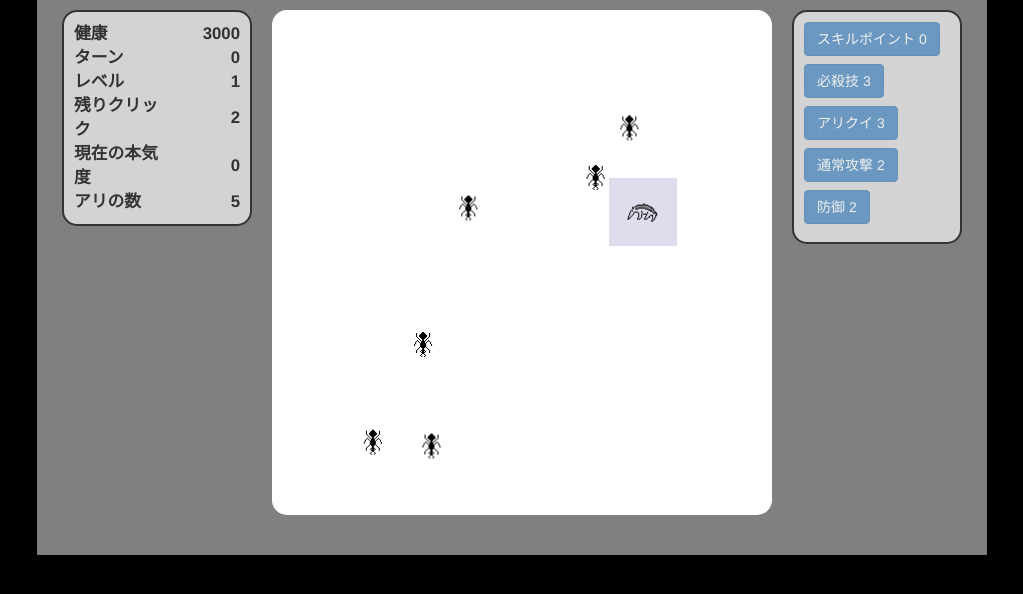
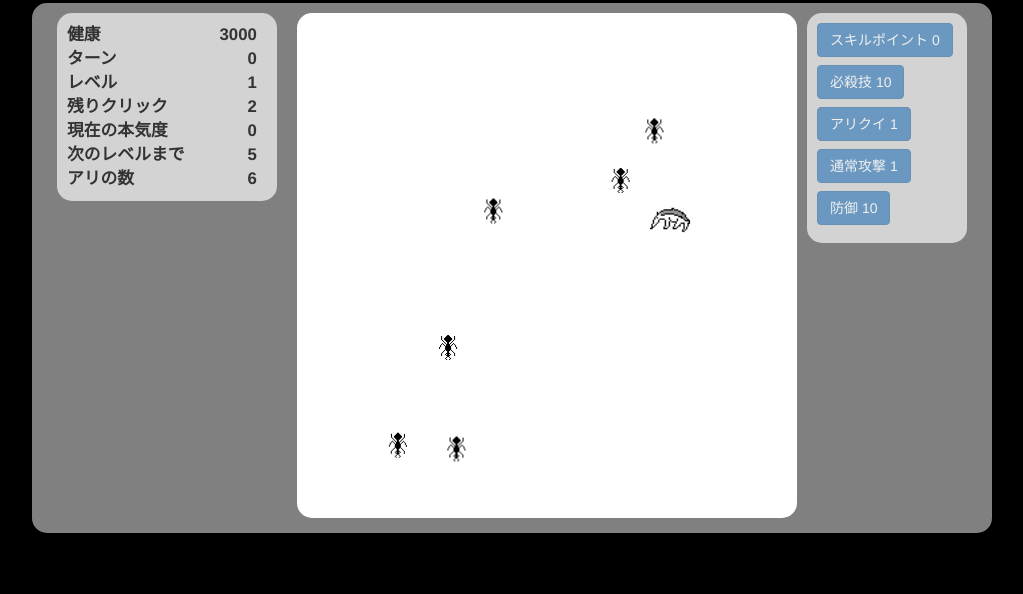
Before and after one commit to nsuke/ari, a website: page app/index.html in a window 1280 px wide. Both pictures are taken after a click on the element 650 px from the left and 260 px from the top of the page. Shown: the whole page, without its empty margins (128-1151 px from the left). Drawn offline with nearby package versions, Linux system fonts and the light colour scheme.

Commit message:
Add some effects and new features.

```diff
--- a/app/css/ant.css
+++ b/app/css/ant.css
@@ -9,20 +9,29 @@ canvas {
 }
 
 #container {
+  border-radius:15px;
 	background-color: gray;
+	margin-top: 3px;
 	margin-left: auto;
 	margin-right: auto;
-	width: 950px;
-  padding-bottom: 30px;
+	width: 960px;
+  padding-bottom: 15px;
+}
+
+#wrapper {
+  background: black;
+  width: auto;
+	margin-left: auto;
+	margin-right: auto;
 }
 
 #side {
   background-color: lightgray;
   font-size: 1.2em;
   font-weight: bold;
-  width: 190px;
+  width: 220px;
   float: left;
-  border:2px solid;
+  border:0px solid;
   border-radius:15px;
   padding:10px;
   margin:10px;
@@ -46,12 +55,13 @@ td {
 
 #control-panel {
   background-color: lightgray;
-	float: left;
-	width: 170px;
-	border:2px solid;
+	float: right;
+	width: 160px;
+	border:0px solid;
 	border-radius:15px;
 	padding:10px;
-	margin:10px;
+	margin-right:10px;
+	margin-top:10px;
 }
 
 #main {
@@ -60,7 +70,8 @@ td {
 	border:0px solid;
 	border-radius:15px;
 	padding:10px;
-	margin:10px;
+	margin-left: 10px;
+	margin-top: 10px;
 }
 
 #gameover {
--- a/app/index.html
+++ b/app/index.html
@@ -20,6 +20,7 @@
     <tr><th>レベル</th><td>{{user.level}}</td></tr>
     <tr><th>残りクリック</th><td>{{user.clicks}}</td></tr>
     <tr><th>現在の本気度</th><td>{{user.motivation}}</td></tr>
+    <tr><th>次のレベルまで</th><td>{{user.levelupRate - user.motivation}}</td></tr>
     <tr><th>アリの数</th><td>{{antCount}}</td></tr>
     </tbody>
   </table>
@@ -34,16 +35,18 @@
     <button class="btn btn-primary" id="skill-point" disabled="true">スキルポイント {{user.skillPoint}}</button>
   </div>
   <div class="control-panel-elem">
-    <button class="ng-class: skillPointStyle();" id="special-upgrade" data-ng:disabled="user.skillPoint <= 0">必殺技 {{user.specialUpgrade}}</button>
+    <button class="ng-class: skillPointStyle();" id="special-upgrade" data-ng:disabled="user.skillPoint <= 0">必殺技 {{user.specialKill.value}}</button>
   </div>
   <div class="control-panel-elem">
-    <button class="ng-class: skillPointStyle();" id="eater-upgrade" data-ng:class="{{}}" data-ng:disabled="user.skillPoint <= 0">アリクイ {{user.eaterUpgrade}}</button>
+    <button class="ng-class: skillPointStyle();" id="eater-upgrade" data-ng:class="{{}}" data-ng:disabled="user.skillPoint <= 0">アリクイ {{eaterCount}}</button>
+    <!-- | {{user.eaterEat.value}}</button> -->
   </div>
   <div class="control-panel-elem">
-    <button class="ng-class: skillPointStyle();" id="crush-upgrade" data-ng:disabled="user.skillPoint <= 0">通常攻撃 {{user.crushUpgrade}}</button>
+    <button class="ng-class: skillPointStyle();" id="crush-upgrade" data-ng:disabled="user.skillPoint <= 0">通常攻撃 {{user.crushKill.value}}</button>
+    <!--  | {{user.crushRadius.value}}</button> -->
   </div>
   <div class="control-panel-elem">
-    <button class="ng-class: skillPointStyle();" id="defense-upgrade" data-ng:disabled="user.skillPoint <= 0">防御 {{user.defenseUpgrade}}</button>
+    <button class="ng-class: skillPointStyle();" id="defense-upgrade" data-ng:disabled="user.skillPoint <= 0">防御 {{user.defense.value}}</button>
   </div>
 </div>
 
--- a/app/js/ant.js
+++ b/app/js/ant.js
@@ -3,6 +3,8 @@
 var ariApp = angular.module('ariApp', []);
 ariApp.controller('AriCtrl', function($scope) {
   $scope.stats = stats;
+
+  var muted = false;
 
   //console.log(localStorage.getItem("key1"));
 
@@ -45,12 +47,15 @@ ariApp.controller('AriCtrl', function($scope) {
   $scope.stats = stats;
 
   var eaters = [];
+  $scope.eaterCount = 0;
 
   function summonAnteater() {
     var x = Math.random() * (width - margin*2) + margin;
     var y = Math.random() * (height - margin*2) + margin;
     var r = Math.random() * maxRotate - maxRotate * 0.5;
-    eaters.push(new Anteater(x, y, r));
+    var eater = new Anteater(x, y, r);
+    eaters.push(eater);
+    return eater;
   }
 
   var started = false;
@@ -60,8 +65,8 @@ ariApp.controller('AriCtrl', function($scope) {
   };
 
   Enemy.prototype.nextTurn = function(numTurns) {
-    this.antsPerTurn = Math.floor(Math.max(3 + Math.pow(numTurns, 1.3) * 0.05), this.numTurns * 0.3);
-    console.log("ants per turn: " + this.antsPerTurn);
+    this.antsPerTurn = 3 + Math.floor(Math.max(Math.pow(numTurns, 1.333) * 0.1), this.numTurns * 0.3);
+    //console.log("ants per turn: " + this.antsPerTurn);
   };
 
   var enemy = new Enemy();
@@ -88,42 +93,35 @@ ariApp.controller('AriCtrl', function($scope) {
     this.levelupRate = 5;
     this.level = 1;
 
-
     this.skillPoint = 0;
 
     this.specialUpgrade = 0;
     this.specialRate = new UserStatus(0.0, 1.0, 0.008, true);
-    this.specialKill = new UserStatus(14, 1000, 1.5);
+    this.specialKill = new UserStatus(6, 1000, 2);
 
     this.eaterUpgrade = 0;
-    this.eaterMove = new UserStatus(9, 50, 1);
-    this.eaterRadius = new UserStatus(30, 60, 1.5);
-    this.eaterEat = new UserStatus(1, 3, 0.05);
+    this.eaterMove = new UserStatus(10, 60, 2);
+    this.eaterRadius = new UserStatus(80, 90, 1);
+    this.eaterRate = new UserStatus(0.5, 1.0, 0.005, true);
+    this.eaterEat = new UserStatus(3, 9, 0.2);
+    this.eaterCost = 3;
 
     this.crushUpgrade = 0;
-    this.crushRadius = new UserStatus(9, 48, 3);
-    this.crushKill = new UserStatus(0.5, 1000, 0.5);
+    this.crushRadius = new UserStatus(7, 80, 2.5, true);
+    this.crushKill = new UserStatus(0, 1000, 1);
 
     this.defenseUpgrade = 0;
-    this.defense = new UserStatus(0, 1000, 16);
+    this.defense = new UserStatus(2, 1000, 8);
   };
 
-  User.prototype.clicked = function() {
-    if(this.clicks > 0) {
-      this.clicks--;
-      return true;
-    } else {
-      return false;
-    }
-  };
-
+  var levelSound = new Audio("se/level.mp3");
   User.prototype.levelup = function() {
-    var snd = new Audio("se/level.mp3");
-    snd.play();
+    var snd = new Audio("se/level.wav");
+    if(!muted) levelSound.play();
+    var nextLevel = Math.floor(Math.pow(this.level, 1.25) * 8 + 5);
     this.level++;
-    var nextLevel = Math.pow((this.level - 1), 1.1) * 8 + 5;
-    console.log("next level: " + nextLevel);
     this.levelupRate = this.levelupRate + nextLevel;
+    //this.skillPoint += Math.floor(this.level * 0.2) + 1;
     this.skillPoint += 2;
     //updateStats();
   };
@@ -164,7 +162,7 @@ ariApp.controller('AriCtrl', function($scope) {
   User.prototype.nextTurn = function(turnCount) {
     var dmg = ants.length - this.defense.value;
     if(dmg > 0)
-      this.health -= ants.length;
+      this.health -= dmg;
     if(this.health <= 0) {
       this.health = 0;
       gameover();
@@ -220,18 +218,15 @@ ariApp.controller('AriCtrl', function($scope) {
   var Anteater = function(x, y, rotate) {
     Drawable.call(this, x, y, rotate);
     this.image = anteaterImage2;
-    this.imageWidth = 30;
-    this.imageHeight = 30;
+    this.imageWidth = 40;
+    this.imageHeight = 40;
     //  this.eatRadius = 60;
   };
   Anteater.prototype = Object.create(Drawable.prototype);
 
   Anteater.prototype.drawRadius = function(context) {
     var center = this.centerCoords();
-    var left = center.x - user.eaterRadius.value;
-    var top = center.y - user.eaterRadius.value;
-    context.fillStyle = "#DDE";
-    context.fillRect(left, top, user.eaterRadius.value * 2, user.eaterRadius.value * 2);
+    drawCircle(context, center.x, center.y, user.eaterRadius.value);
   };
 
   Anteater.prototype.swapImage = function() {
@@ -240,14 +235,15 @@ ariApp.controller('AriCtrl', function($scope) {
 
   function allAntsWithin(centerX, centerY, radius, max) {
     var ret = [];
+    var r2 = Math.pow(radius, 2);
     $.each(ants, function(i, e) {
       var ant = this.centerCoords();
-      var dx = Math.abs(centerX - ant.x);
-      var dy = Math.abs(centerY - ant.y);
-      if(dx <= radius && dy <= radius) {
+      var x2 = Math.pow(centerX - ant.x, 2);
+      var y2 = Math.pow(centerY - ant.y, 2);
+      if(x2 + y2 <= r2) {
         ret.push(i);
         if(max && ret.length >= max) {
-          console.log("eat max: " + max);
+          //console.log("eat max: " + max);
           return ret;
         }
       }
@@ -257,19 +253,18 @@ ariApp.controller('AriCtrl', function($scope) {
 
   Anteater.prototype.eat = function() {
     var eater = this.centerCoords();
+    this.drawRadius(canvas.getContext('2d'));
     var radius = user.eaterRadius.value;
     var toBeEaten = allAntsWithin(eater.x, eater.y, user.eaterRadius.value, user.eaterEat.value);
-    toBeEaten.sort();
+    toBeEaten.sort(function(a, b) { return a - b; });
     var n = toBeEaten.length;
-    //var context = canvas.getContext("2d");
     if(n > 0) {
       var snd = Math.random() > 0.8 ? eatSound2 : eatSound1;
-      snd.play();
+      if(!muted) snd.play();
     }
     while(n > 0 && ants.length > 0) {
       var i = toBeEaten[--n];
-      //ants[i].erase(context);
-      if(Math.random() < 0.9) {
+      if(Math.random() < user.eaterRate.value) {
         killed(i, null);
         stats.eatCount++;
       }
@@ -277,11 +272,6 @@ ariApp.controller('AriCtrl', function($scope) {
   };
 
   function updateStats() {
-    //  $("#health").text("健康: "+user.health);
-    //  $("#click-count").text("あと "+user.clicks+"クリック！");
-    //  $("#kill-count").text("現在の本気："+user.motivation+"");
-    //  $("#skill-point").text("スキルポイント："+user.skillPoint+"");
-    //  $("#level").text("レベル："+user.level+"");
     $scope.$digest();
   }
 
@@ -296,8 +286,6 @@ ariApp.controller('AriCtrl', function($scope) {
   var ants = [];
   $scope.antCount = 0;
   function updateAntCount() {
-    //$("#ant-count").text("今のアリの数：　"+ants.length);
-    //$scope.$digest();
     $scope.$apply(function() {
       $scope.antCount = ants.length;
     });
@@ -324,49 +312,66 @@ ariApp.controller('AriCtrl', function($scope) {
     }
   }
 
+  function drawCircle(context, x, y, r) {
+    context.beginPath();
+    context.arc(x, y, r, 0, 2 * Math.PI, false);
+    context.fillStyle = "rgba(255, 232, 240, 0.3)";
+    context.fill();
+  }
+
   $("#myCanvas").click(function(e) {
     stats.clickCount++;
     if(!started) {
       start();
     }
-    if(!user.clicked()) {
-      return;
-    }
+    if(user.clicks <= 0) return;
+    var isLast = user.clicks == 1;
+    $scope.$apply(function() {
+      --user.clicks;
+    });
+
     var x = e.pageX - this.offsetLeft;
     var y = e.pageY - this.offsetTop;
+    var r = user.crushRadius.value;
 
-    var killing = allAntsWithin(x, y, user.crushRadius.value);
-    killing.sort();
-    var n = Math.min(killing.length, user.crushKill.value);
+    var context = canvas.getContext("2d");
+    drawCircle(context, x, y, r);
+    var killing = allAntsWithin(x, y, r);
+    killing.sort(function(a, b) { return a - b; });
+    var n = Math.min(killing.length, Math.max(1, user.crushKill.value));
     if(n > 0) {
-      var context = canvas.getContext("2d");
-      while(n > 0) {
-        stats.crushCount++;
+      while(n > 0 && ants.length > 0) {
         var i = killing[--n];
         var ant = ants[i];
         if(ant) {
           ant.erase(context);
+        } else {
+          console.log(killing);
+          console.log("len: "+ants.length);
+          console.log("n: "+n);
+          console.log("i: "+i);
         }
         killed(i);
+        stats.crushCount++;
       }
       if(Math.random() < user.specialRate.value) {
         special();
       }
-      //drawObjects();
     } else {
       stats.missCount++;
     }
 
-    if(user.clicks === 0) {
+    if(isLast) {
       nextTurn();
+    } else {
+      //updateStats();
     }
-    updateStats();
   });
 
   function killed(i, sound) {
     if(sound === null) {
     } else if(sound) {
-      sound.play();
+      if(!muted) sound.play();
     } else {
       playDead();
     }
@@ -381,15 +386,15 @@ ariApp.controller('AriCtrl', function($scope) {
   function playDead() {
     var file = 0.7 < Math.random() ? "se/dead1.mp3" : "se/dead2.mp3";
     var snd = new Audio(file);
-    snd.play();
+    if(!muted) snd.play();
   }
 
   var specialSound = new Audio("se/special.mp3");
   function special() {
     stats.specialCount++;
-    specialSound.play();
+    if(!muted) specialSound.play();
     var n = Math.min(user.specialKill.value, ants.length);
-    console.log("killing by special: " + n);
+    //console.log("killing by special: " + n);
     var t1 = n > user.specialKill.value > 42 ? 33 : 66;
     var t2 = Math.max(t1, 2400 - t1 * n);
     n = user.specialKill.value;
@@ -419,9 +424,9 @@ ariApp.controller('AriCtrl', function($scope) {
     }
     clearCanvas(canvas);
     var context = canvas.getContext("2d");
-    $.each(eaters, function() {
-      this.drawRadius(context);
-    });
+//    $.each(eaters, function() {
+//      this.drawRadius(context);
+//    });
     $.each(eaters, function() {
       this.draw(context);
     });
@@ -439,7 +444,6 @@ ariApp.controller('AriCtrl', function($scope) {
   var antIncoming = false;
   var drawLoop;
   function start() {
-
     antIncoming = true;
   }
 
@@ -469,7 +473,6 @@ ariApp.controller('AriCtrl', function($scope) {
       this.draw(context);
     });
     updateAntCount();
-    //drawObjects();
     setTimeout(function() {
       eat();
     }, 1);
@@ -491,25 +494,10 @@ ariApp.controller('AriCtrl', function($scope) {
 
   var frame = 0;
   $scope.init = function() {
-    //this.specialUpgrade = 1;
-    //this.specialRate = new UserStatus(0.0, 1.0, 0.01, true);
-    //this.specialKill = new UserStatus(18, 1000, 2);
-
-    //this.eaterUpgrade = 1;
-    //this.eaterMove = new UserStatus(8, 48, 1);
-    //this.eaterRadius = new UserStatus(50, 100, 1.5);
-    //this.eaterEat = new UserStatus(1, 3, 0.05);
-
-    //this.crushUpgrade = 1;
-    //this.crushRadius = new UserStatus(9, 50, 3);
-    //this.crushKill = new UserStatus(0.5, 16, 0.5);
-
-    //this.defenseUpgrade = 1;
-    //this.defense = new UserStatus(0, 1000, 16);
-    user.specialUpgrade = 3;
-    user.eaterUpgrade = 3;
-    user.crushUpgrade = 2;
-    user.defenseUpgrade = 2;
+    user.specialUpgrade = 2;
+    user.eaterUpgrade = 2;
+    user.crushUpgrade = 1;
+    user.defenseUpgrade = 1;
     user.specialRate.update(user.specialUpgrade);
     user.specialKill.update(user.specialUpgrade);
     user.eaterMove.update(user.eaterUpgrade);
@@ -521,13 +509,14 @@ ariApp.controller('AriCtrl', function($scope) {
     addAnts(5);
     $scope.antCount = ants.length;
     summonAnteater();
-    //summonAnteater();
+    $scope.eaterCount = eaters.length;
     drawLoop = setInterval(function() {
       var shouldEaterMove = ++frame % 6 === 0;
       var shouldEaterFlip = frame % 2 === 0;
       var shouldAddAnt = antIncoming && (frame % 8 === 0);
       if(shouldAddAnt) {
         addAnt();
+        updateAntCount();
       }
       $.each(eaters, function() {
         if(shouldEaterFlip) this.swapImage();
@@ -544,26 +533,28 @@ ariApp.controller('AriCtrl', function($scope) {
     $scope.$apply(function() {
       user.skillPoint--;
       user.defenseUpgrade++;
+      var lvl = user.defenseUpgrade;
+      user.defense.update(lvl);
     });
-    var lvl = user.defenseUpgrade;
-    user.defense.update(lvl);
   });
 
   $("#eater-upgrade").click(function() {
+    var m = user.eaterUpgrade % user.eaterCost;
+    var newEater = m == 2;
     $scope.$apply(function() {
       user.skillPoint--;
       user.eaterUpgrade++;
-    });
-    var m = user.eaterUpgrade % 3;
-    if(m == 1) {
-      summonAnteater();
-      drawObjects();
-    } else {
+      if(newEater) {
+        $scope.eaterCount++;
+      }
       var lvl = user.eaterUpgrade;
       user.eaterMove.update(lvl);
       user.eaterRadius.update(lvl);
       user.eaterEat.update(lvl);
-      console.log("eater eat: " + user.eaterEat.value);
+      user.eaterRate.update(lvl);
+    });
+    if(newEater) {
+      summonAnteater().draw(canvas.getContext('2d'));
     }
   });
 
@@ -571,24 +562,24 @@ ariApp.controller('AriCtrl', function($scope) {
     $scope.$apply(function() {
       user.skillPoint--;
       user.crushUpgrade++;
+      var lvl = user.crushUpgrade;
+      user.crushRadius.update(lvl);
+      user.crushKill.update(lvl);
     });
-    var lvl = user.crushUpgrade;
-    user.crushRadius.update(lvl);
-    user.crushKill.update(lvl);
   });
 
   $("#special-upgrade").click(function() {
     $scope.$apply(function() {
       user.skillPoint--;
       user.specialUpgrade++;
+      //var m = user.specialUpgrade % 2;
+      var lvl = user.specialUpgrade;
+      //  if(m === 0) {
+      user.specialRate.update(lvl);
+      // } else {
+      user.specialKill.update(lvl);
+      //}
     });
-    var m = user.specialUpgrade % 2;
-    var lvl = user.specialUpgrade;
-    if(m === 0) {
-      user.specialRate.update(lvl);
-    } else {
-      user.specialKill.update(lvl);
-    }
   });
 });
 
```
